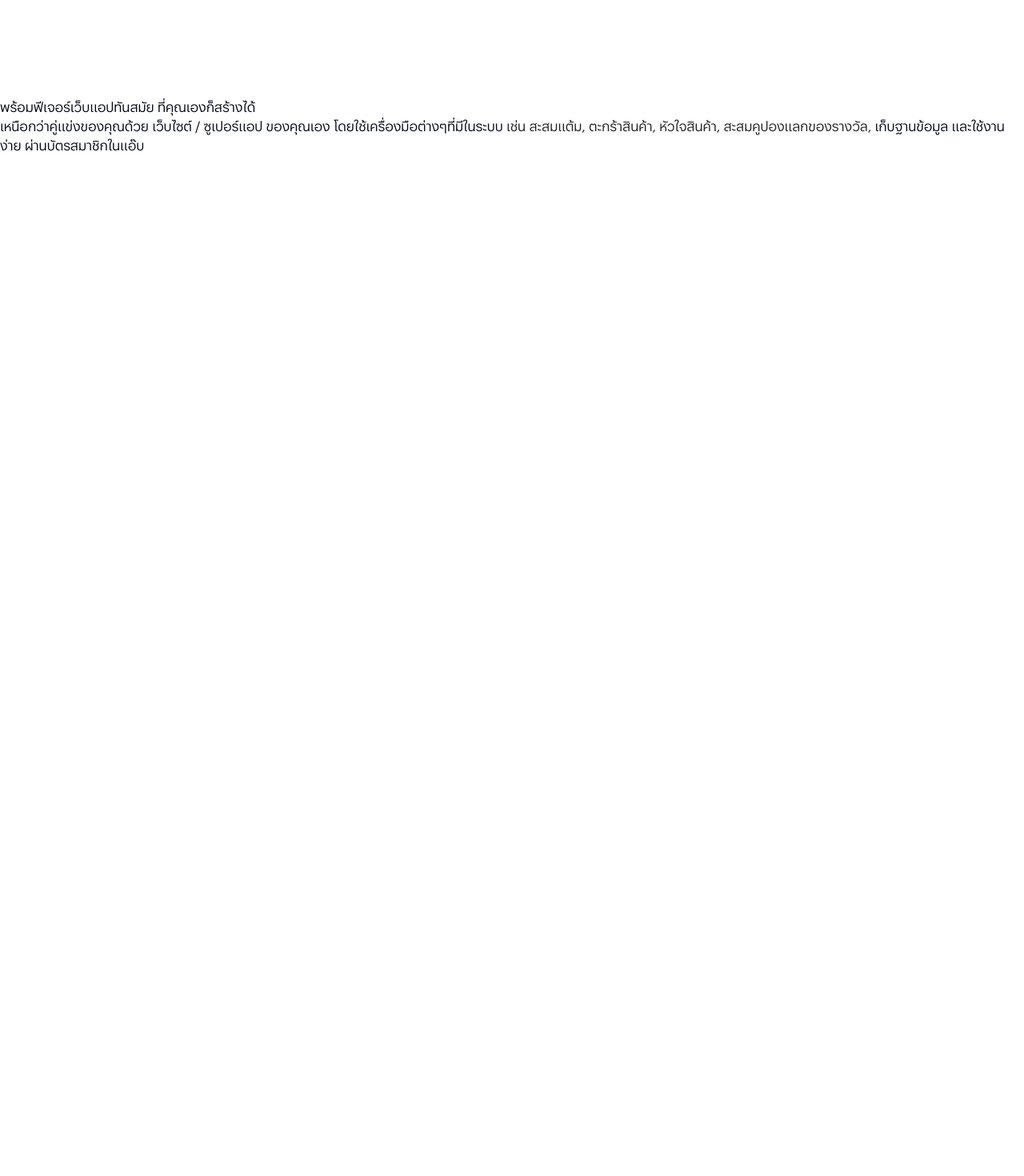
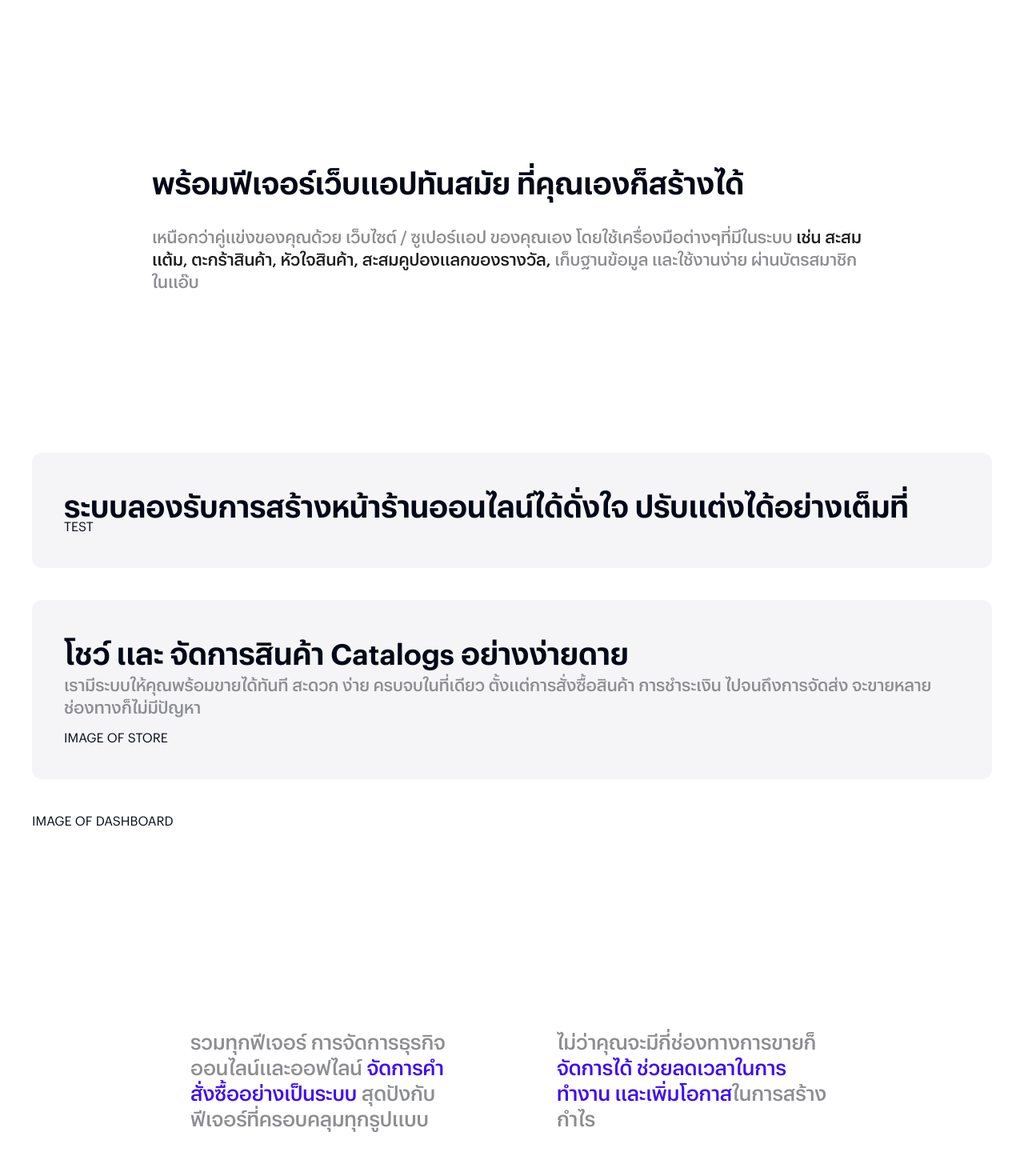
Before and after one commit to zaviagodev/zaviago-new-site, a Next.js app: page /webstore in a window 1280 px wide. Shown: the part 720-2190 px from the top of the page at 80% size. Before the commit the page ends 1074 px from the top, so only its background shows below. Built offline with nearby package versions, Linux system fonts and the light colour scheme.

Commit message:
add: webstore page

```diff
--- a/app/webstore/page.tsx
+++ b/app/webstore/page.tsx
@@ -20,9 +20,41 @@ const WebstorePage = () => {
         <p className="text-center">IMAGE OF ITEM CARDS</p>
       </section>
 
-      <section>
-        <h2>พร้อมฟีเจอร์เว็บแอปทันสมัย ที่คุณเองก็สร้างได้</h2>
-        <p>เหนือกว่าคู่แข่งของคุณด้วย เว็บไซต์ / ซูเปอร์แอป ของคุณเอง โดยใช้เครื่องมือต่างๆที่มีในระบบ <span className="text-shadegray-400">เช่น สะสมแต้ม, ตะกร้าสินค้า, หัวใจสินค้า, สะสมคูปองแลกของรางวัล,</span> เก็บฐานข้อมูล และใช้งานง่าย ผ่านบัตรสมาชิกในแอ๊บ</p>
+      <section className="flex flex-col gap-10 py-20 max-w-[900px] w-full mx-auto">
+        <h2 className="text-4xl font-semibold">พร้อมฟีเจอร์เว็บแอปทันสมัย ที่คุณเองก็สร้างได้</h2>
+        <p className="font-medium text-xl text-left text-shadegray-200">เหนือกว่าคู่แข่งของคุณด้วย เว็บไซต์ / ซูเปอร์แอป ของคุณเอง โดยใช้เครื่องมือต่างๆที่มีในระบบ <span className="text-shadegray-400">เช่น สะสมแต้ม, ตะกร้าสินค้า, หัวใจสินค้า, สะสมคูปองแลกของรางวัล,</span> เก็บฐานข้อมูล และใช้งานง่าย ผ่านบัตรสมาชิกในแอ๊บ</p>
+      </section>
+
+      <section className="flex flex-col gap-10 py-20 main-container">
+        <div className="bg-shadewhite-200 rounded-xl p-10">
+          <h2 className="text-4xl font-semibold">ระบบลองรับการสร้างหน้าร้านออนไลน์ได้ดั่งใจ ปรับแต่งได้อย่างเต็มที่</h2>
+          <p>TEST</p>
+        </div>
+        <div className="bg-shadewhite-200 rounded-xl p-10 flex flex-col gap-3">
+          <h2 className="text-4xl font-semibold">โชว์ และ จัดการสินค้า Catalogs อย่างง่ายดาย</h2>
+          <p className="font-medium text-xl text-left text-shadegray-200">เรามีระบบให้คุณพร้อมขายได้ทันที สะดวก ง่าย ครบจบในที่เดียว ตั้งแต่การสั่งซื้อสินค้า การชำระเงิน ไปจนถึงการจัดส่ง จะขายหลายช่องทางก็ไม่มีปัญหา</p>
+          <p>IMAGE OF STORE</p>
+        </div>
+
+        <p>IMAGE OF DASHBOARD</p>
+      </section>
+
+      <div className="max-w-[900px] mx-auto w-full font-medium text-2xl text-left text-shadegray-200 grid md:grid-cols-2 gap-4 pt-20">
+        <h2 className="p-12">รวมทุกฟีเจอร์ การจัดการธุรกิจ ออนไลน์และออฟไลน์ <span className="text-mainpurple">จัดการคำสั่งซื้ออย่างเป็นระบบ</span> สุดปังกับฟีเจอร์ที่ครอบคลุมทุกรูปแบบ</h2>
+        <h2 className="p-12">ไม่ว่าคุณจะมีกี่ช่องทางการขายก็<span className="text-mainpurple">จัดการได้ ช่วยลดเวลาในการทำงาน และเพิ่มโอกาส</span>ในการสร้างกำไร</h2>
+      </div>
+
+      <section className="!p-40 grid md:grid-cols-2 main-container">
+        <p className="font-medium text-xl text-left text-shadegray-200">หน้าเว็บแบบ Responsive Design รองรับทุกหน้าจอ <span className="text-shadegray-400">ทั้ง Desktop และ Mobile ไม่ว่าจะเปิดร้านจากหน้าจออุปกรณ์ไหน ๆ</span> ก็ใช้งานได้อย่างสมบูรณ์และเหมาะสม</p>
+      </section>
+
+      <section className="bg-[#1D1D1F] py-20">
+        <div className="main-container">
+          <h1 className="sub-header font-semibold !text-white">มากมายหลากหลายฟีเจอร์ และยังจะมีเพิ่มมาอีกเรื่อยๆ</h1>
+          <p>เปิดระบบเก็บสะสมคูปองเหมือน Shopee และ Lazada รองรับการชำระเงินจากหลายช่องทางเช่น
+PromptPay , TrueMoney, Creditฉard เพิ่มระบบ Order Tracking และ หน้าแบนเนอร์รวมโปรโมชั่นและ
+ของขวัญต่าง ๆ ได้อีกด้วย</p>
+        </div>
       </section>
     </section>
   )
```
